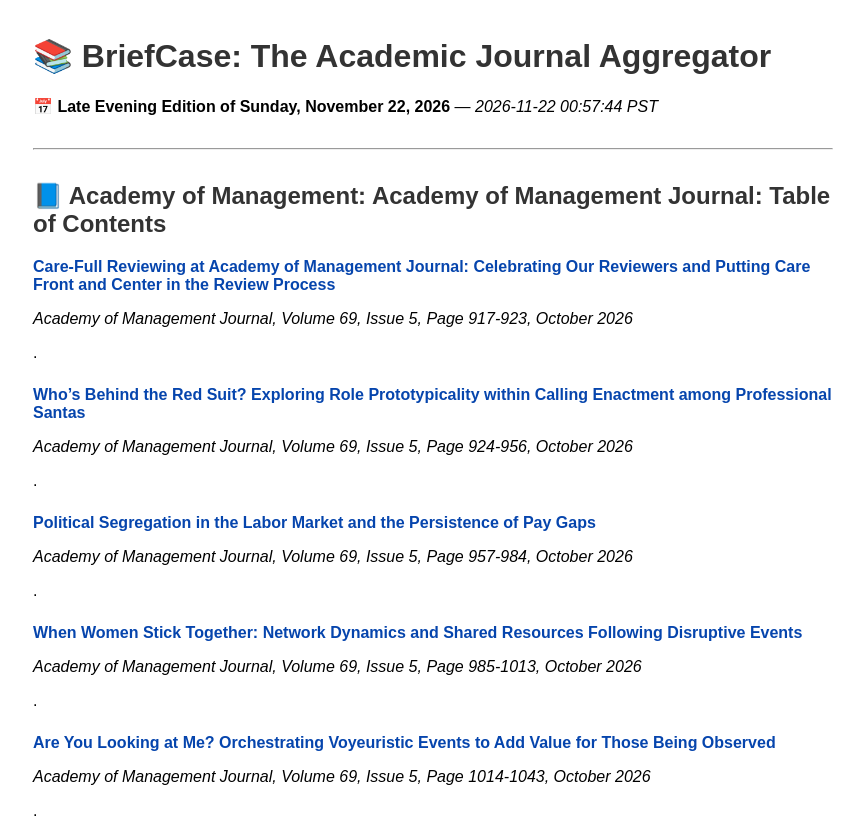
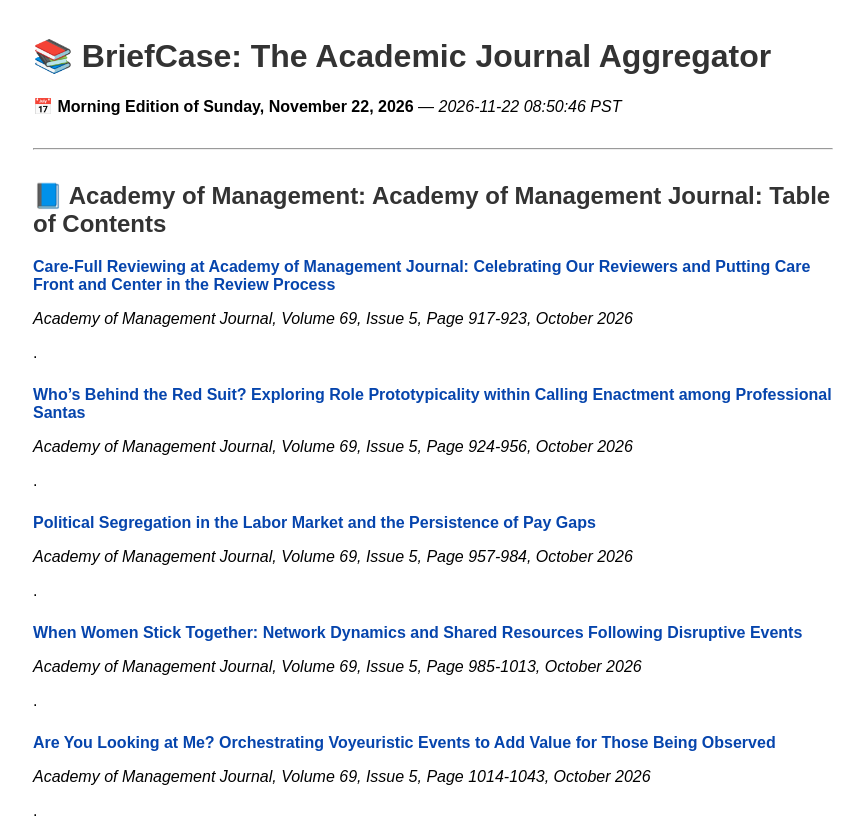
Before and after one commit to GrumpsCat/briefcaseapp, a plain HTML site: page index.html in a window 1280 px wide. Shown: the top 823 px of the page, without its empty margins (207-1069 px from the left). Drawn offline with Linux system fonts and the light colour scheme.

Commit message:
✅ Auto update: Sun Nov 22 16:50:55 UTC 2026

```diff
--- a/index.html
+++ b/index.html
@@ -14,7 +14,7 @@
 </head>
 <body>
 <h1>📚 BriefCase: The Academic Journal Aggregator</h1>
-<p>📅 <strong>Late Evening Edition of Sunday, November 22, 2026</strong> — <em>2026-11-22 00:57:44 PST</em></p><hr>
+<p>📅 <strong>Morning Edition of Sunday, November 22, 2026</strong> — <em>2026-11-22 08:50:46 PST</em></p><hr>
 <h2>📘 Academy of Management: Academy of Management Journal: Table of Contents</h2>
 <div style='margin-bottom: 1.5em;'>
 <p><strong><a href='https://journals.aom.org/doi/abs/10.5465/amj.2026.4005?af=R'>Care-Full Reviewing at Academy of Management Journal: Celebrating Our Reviewers and Putting Care Front and Center in the Review Process</a></strong></p>
```
Also changed, not shown: proof-it-ran.txt.
